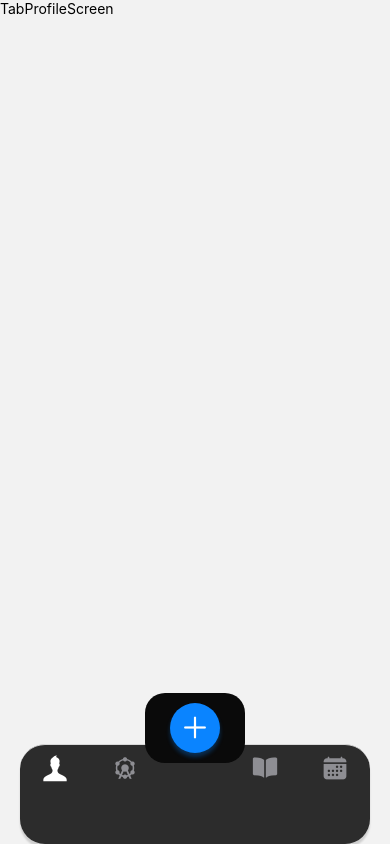
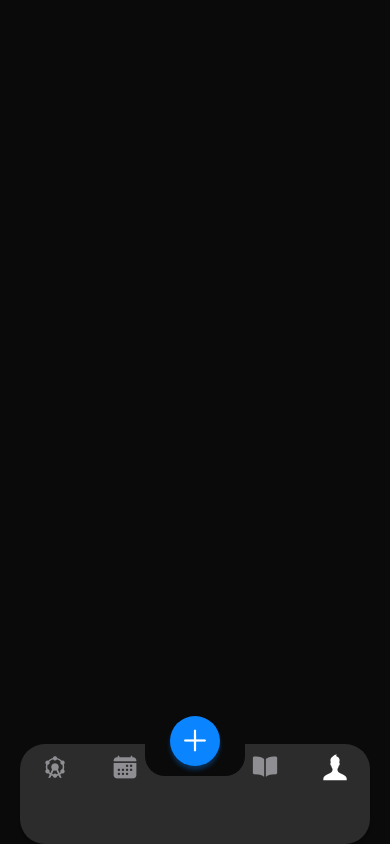
Before and after one commit to Vachek-hooves/Aristocrat, a React Native app: screen /TabProfileScreen in a window 390 px wide. Built offline with nearby package versions, Linux system fonts and the light colour scheme.

Commit message:
update tab bar

```diff
--- a/App.js
+++ b/App.js
@@ -1,7 +1,11 @@
 import {createNativeStackNavigator} from '@react-navigation/native-stack';
 import {NavigationContainer} from '@react-navigation/native';
 import TabNavigation from './TabNavigator/TabNavigation';
-import {WelcomeScreen} from './AppScreen/StackScreen';
+import {
+  StackCreateEvent,
+  StackCreatHobbie,
+  WelcomeScreen,
+} from './AppScreen/StackScreen';
 import {Provider} from './appStore/context';
 const Stack = createNativeStackNavigator();
 
@@ -12,6 +16,8 @@ function App() {
         <Stack.Navigator screenOptions={{headerShown: false}}>
           {/* <Stack.Screen name="WelcomeScreen" component={WelcomeScreen} /> */}
           <Stack.Screen name="TabNavigation" component={TabNavigation} />
+          <Stack.Screen name="StackCreateHobbie" component={StackCreatHobbie} />
+          <Stack.Screen name="StackCreateEvent" component={StackCreateEvent} />
         </Stack.Navigator>
       </NavigationContainer>
     </Provider>
--- a/AppScreen/TabScreen/TabProfileScreen.js
+++ b/AppScreen/TabScreen/TabProfileScreen.js
@@ -1,11 +1,12 @@
 import { StyleSheet, Text, View } from 'react-native'
 import React from 'react'
+import TabLayout from '../../components/layout/TabLayout'
 
 const TabProfileScreen = () => {
   return (
-    <View>
-      <Text>TabProfileScreen</Text>
-    </View>
+    <TabLayout>
+
+    </TabLayout>
   )
 }
 
--- a/TabNavigator/TabNavigation.js
+++ b/TabNavigator/TabNavigation.js
@@ -61,18 +61,6 @@ const TabNavigation = () => {
         },
       }}>
       <Tab.Screen
-        name="TabProfileScreen"
-        component={TabProfileScreen}
-        options={{
-          tabBarIcon: ({color}) => (
-            <Entypo name="user" color={color} size={26} />
-          ),
-        }}
-        listeners={{
-          tabPress: () => setCurrentTab('TabProfileScreen'),
-        }}
-      />
-      <Tab.Screen
         name="TabHobbiesScreen"
         component={TabHobbiesScreen}
         options={{
@@ -84,18 +72,29 @@ const TabNavigation = () => {
           tabPress: () => setCurrentTab('TabHobbiesScreen'),
         }}
       />
+
+      <Tab.Screen
+        name="TabEventsScreen"
+        component={TabEventsScreen}
+        options={{
+          tabBarIcon: ({color}) => (
+            <Icon name="calendar" color={color} size={26} />
+          ),
+        }}
+        listeners={{
+          tabPress: () => setCurrentTab('TabEventsScreen'),
+        }}
+      />
       <Tab.Screen
         name=" "
-        component={EmptyComponent} // You can create an empty component
+        component={EmptyComponent}
         options={{
           tabBarIcon: ({focused}) => (
-            <View style={styles.createBtnContainer}>
             <AddButton
               focused={focused}
               navigation={navigation}
               currentTab={currentTab}
             />
-            </View>
           ),
         }}
       />
@@ -110,15 +109,15 @@ const TabNavigation = () => {
         }}
       />
       <Tab.Screen
-        name="TabEventsScreen"
-        component={TabEventsScreen}
+        name="TabProfileScreen"
+        component={TabProfileScreen}
         options={{
           tabBarIcon: ({color}) => (
-            <Icon name="calendar" color={color} size={26} />
+            <Entypo name="user" color={color} size={26} />
           ),
         }}
         listeners={{
-          tabPress: () => setCurrentTab('TabEventsScreen'),
+          tabPress: () => setCurrentTab('TabProfileScreen'),
         }}
       />
     </Tab.Navigator>
@@ -145,10 +144,11 @@ const styles = StyleSheet.create({
     shadowOpacity: 0.15,
     shadowRadius: 2,
     paddingBottom: 8,
+    borderTopWidth: 0,
   },
   addBtnBox: {
     position: 'absolute',
-    bottom:5,
+    bottom: 5,
     alignSelf: 'center',
     alignItems: 'center',
     justifyContent: 'center',
@@ -171,14 +171,12 @@ const styles = StyleSheet.create({
   },
 
   addBtnContainer: {
-    backgroundColor:colors.main,
+    backgroundColor: colors.main,
     justifyContent: 'center',
     alignItems: 'center',
     width: 100,
     height: 70,
     borderRadius: 20,
-
-
   },
 });
 
--- a/components/layout/TabLayout.js
+++ b/components/layout/TabLayout.js
@@ -1,14 +1,19 @@
 import { StyleSheet, Text, View } from 'react-native'
-import React from 'react'
+import { colors } from '../../constants/color'
 
-const TabLayout = () => {
+const TabLayout = ({children}) => {
   return (
-    <View>
-      <Text>TabLayout</Text>
+    <View style={styles.container}>
+      {children}
     </View>
   )
 }
 
 export default TabLayout
 
-const styles = StyleSheet.create({})
+const styles = StyleSheet.create({
+  container: {
+    flex:1,
+    backgroundColor: colors.main
+  }
+})
```
Also changed, not shown: components/layout/ScrollLayout.js (added, +14 -0 lines). Lines whose indentation alone changed are shown as unchanged.
